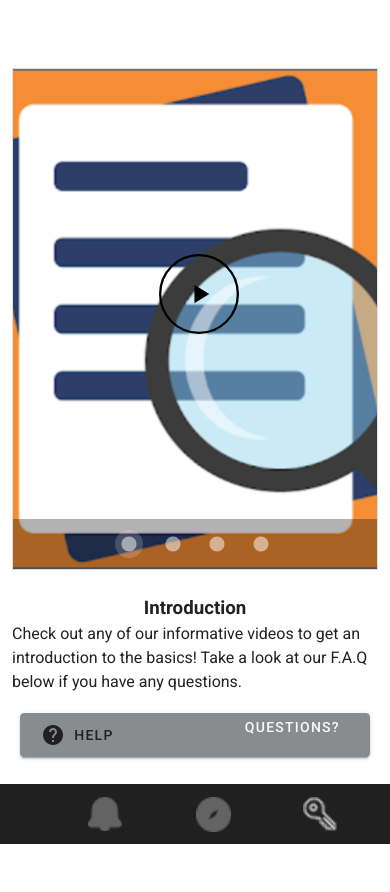
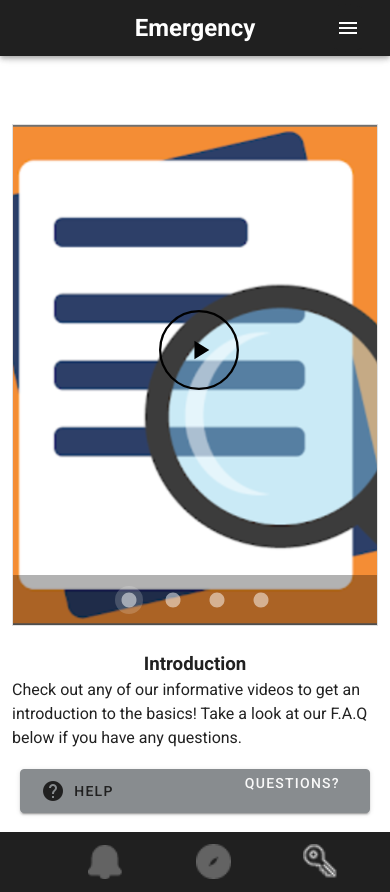
Before and after one commit to frotuck/eezer_app, a Vue app: page /tutorial in a window 390 px wide. Before the commit the page ends 844 px from the top, so only its background shows below. Built offline with nearby package versions, Linux system fonts and the light colour scheme.

Commit message:
fixed profile header mobile

```diff
--- a/src/views/Driver/Profile.vue
+++ b/src/views/Driver/Profile.vue
@@ -74,6 +74,20 @@
       </v-container>
     </v-card>
     <v-app-bar color="primaryblack" bottom></v-app-bar>
+    <!-- ##################### -->
+    <!-- #### MOBILE VIEW #### -->
+    <!-- ##################### -->
+    <v-app-bar app class="d-sm-none" color="primaryblack">
+      <v-spacer></v-spacer>
+
+      <h2 justify="center" class="header-page-name">
+        Emergency
+      </h2>
+      <v-spacer></v-spacer>
+
+      <!-- <v-app-bar-nav-icon color="white"></v-app-bar-nav-icon> -->
+      <app-hamburger-menu></app-hamburger-menu>
+    </v-app-bar>
   </div>
 </template>
 <script>
--- a/src/views/Driver/Tutorial.vue
+++ b/src/views/Driver/Tutorial.vue
@@ -48,7 +48,17 @@
     <!-- ###################### -->
     <!-- #### DESKTOP VIEW #### -->
     <!-- ###################### -->
+    <v-app-bar app class="d-sm-none" color="primaryblack">
+      <v-spacer></v-spacer>
 
+      <h2 justify="center" class="header-page-name">
+        Emergency
+      </h2>
+      <v-spacer></v-spacer>
+
+      <!-- <v-app-bar-nav-icon color="white"></v-app-bar-nav-icon> -->
+      <app-hamburger-menu></app-hamburger-menu>
+    </v-app-bar>
     <v-container class="d-none d-sm-flex width-display background-desktop">
       <v-card class="cardContainer" max-width="50%" height="780">
         <v-toolbar class="primaryblack">
@@ -133,7 +143,13 @@
         </v-row>
       </v-card>
     </v-container>
-
+    <v-footer
+      min-height="40px"
+      color="#202020"
+      absolute
+      class="d-none d-sm-flex"
+    >
+    </v-footer>
     <!-- ##################### -->
     <!-- #### MOBILE VIEW #### -->
     <!-- ##################### -->
```
